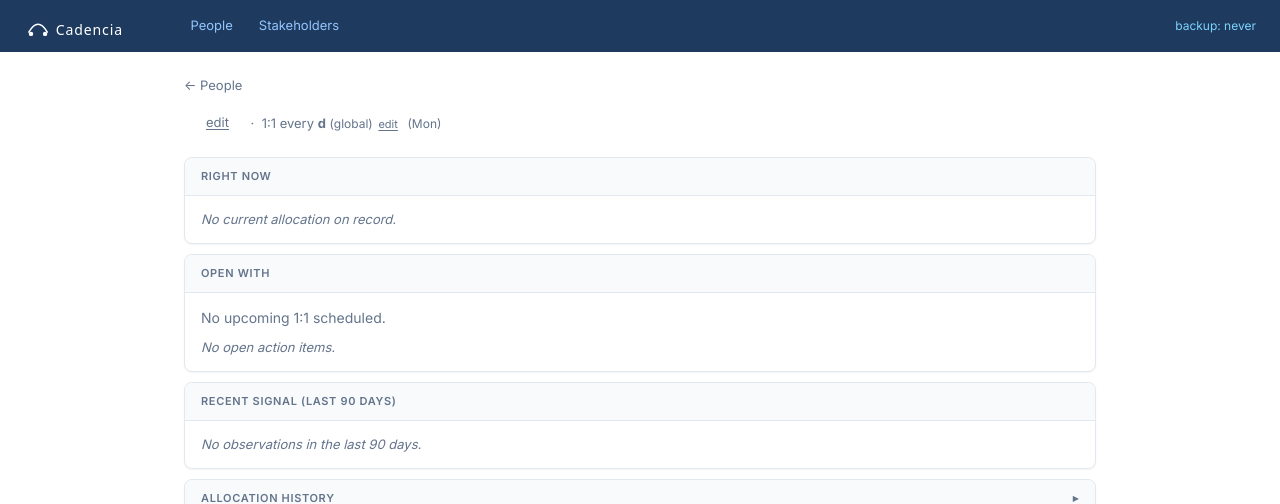
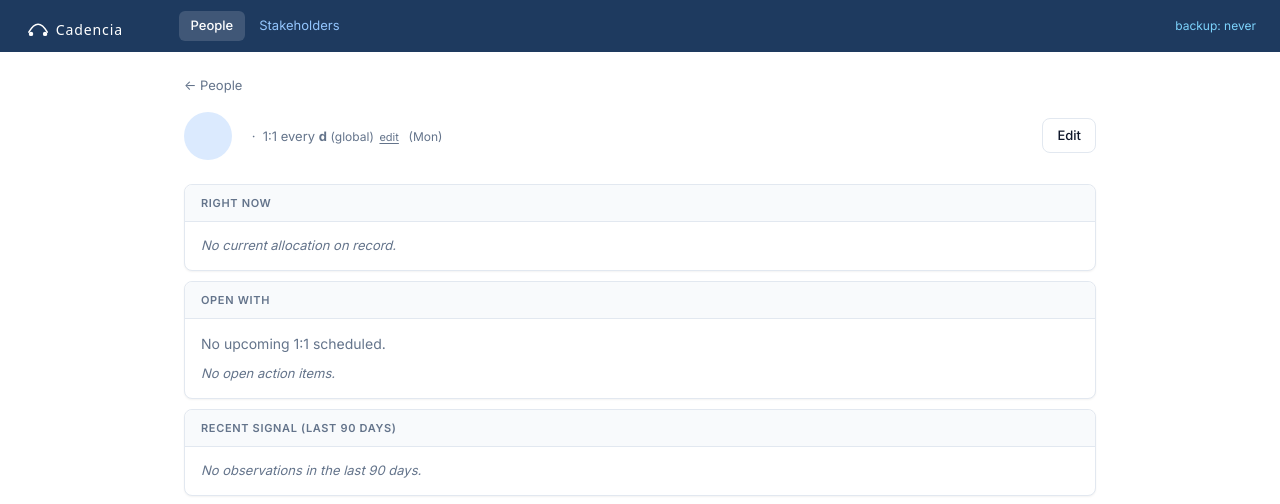
Before and after one commit to apojomovsky/cadencia, a FastAPI app: template app/src/cadencia/web/templates/person_detail.html in a window 1280 px wide. Shown: the top 504 px of the page. Run offline with FastAPI, Linux system fonts and the light colour scheme; the template is opened without the code that fills it, so the values that code supplies are empty; parts of the project's set-up code (start-up, migrations or seed data) failed here and were passed over.

Commit message:
feat(ui): add large initials avatar to person detail header

```diff
--- a/app/src/cadencia/web/templates/person_detail.html
+++ b/app/src/cadencia/web/templates/person_detail.html
@@ -1,13 +1,23 @@
 {% extends "base.html" %}
 {% block title %}{{ overview.name }} | Cadencia{% endblock %}
+{% block nav_people %}active{% endblock %}
 
 {% block content %}
 <a class="back-link" href="/people">&larr; People</a>
 
+{% set _parts = overview.name.split() %}
+{% if _parts | length >= 2 %}
+  {% set _initials = (_parts[0][0] ~ _parts[1][0]) | upper %}
+{% else %}
+  {% set _initials = overview.name[:2] | upper %}
+{% endif %}
+{% set _av_idx = (overview.name | length) % 6 %}
+
 <div class="person-header">
+  <div class="avatar avatar-lg av-{{ _av_idx }}">{{ _initials }}</div>
+  <div class="person-header-info">
     <h2>{{ overview.name }}</h2>
-  <a href="/people/{{ overview.person_id }}/edit" class="edit-btn" style="font-size:13px; margin-left:4px;">edit</a>
-  <span class="meta">
+    <div class="meta">
       {% if overview.role %}{{ overview.role }}{% endif %}
       {% if overview.seniority %}&nbsp;&middot;&nbsp;{{ overview.seniority }}{% endif %}
       {% if overview.start_date %}&nbsp;&middot;&nbsp;Since {{ overview.start_date }}{% endif %}
@@ -29,7 +39,9 @@
         ({% set days = ["Mon","Tue","Wed","Thu","Fri","Sat","Sun"] %}{{ days[overview.recurrence_weekday] }}{% if overview.recurrence_week_of_month %}, {% if overview.recurrence_week_of_month == -1 %}last{% elif overview.recurrence_week_of_month == 1 %}1st{% elif overview.recurrence_week_of_month == 2 %}2nd{% elif overview.recurrence_week_of_month == 3 %}3rd{% else %}4th{% endif %} of month{% endif %})
       </span>
       {% endif %}
-  </span>
+    </div>
+  </div>
+  <a href="/people/{{ overview.person_id }}/edit" class="btn" style="margin-left:auto;">Edit</a>
 </div>
 
 {# Section 1: RIGHT NOW #}
```
Lines whose indentation alone changed are shown as unchanged.
